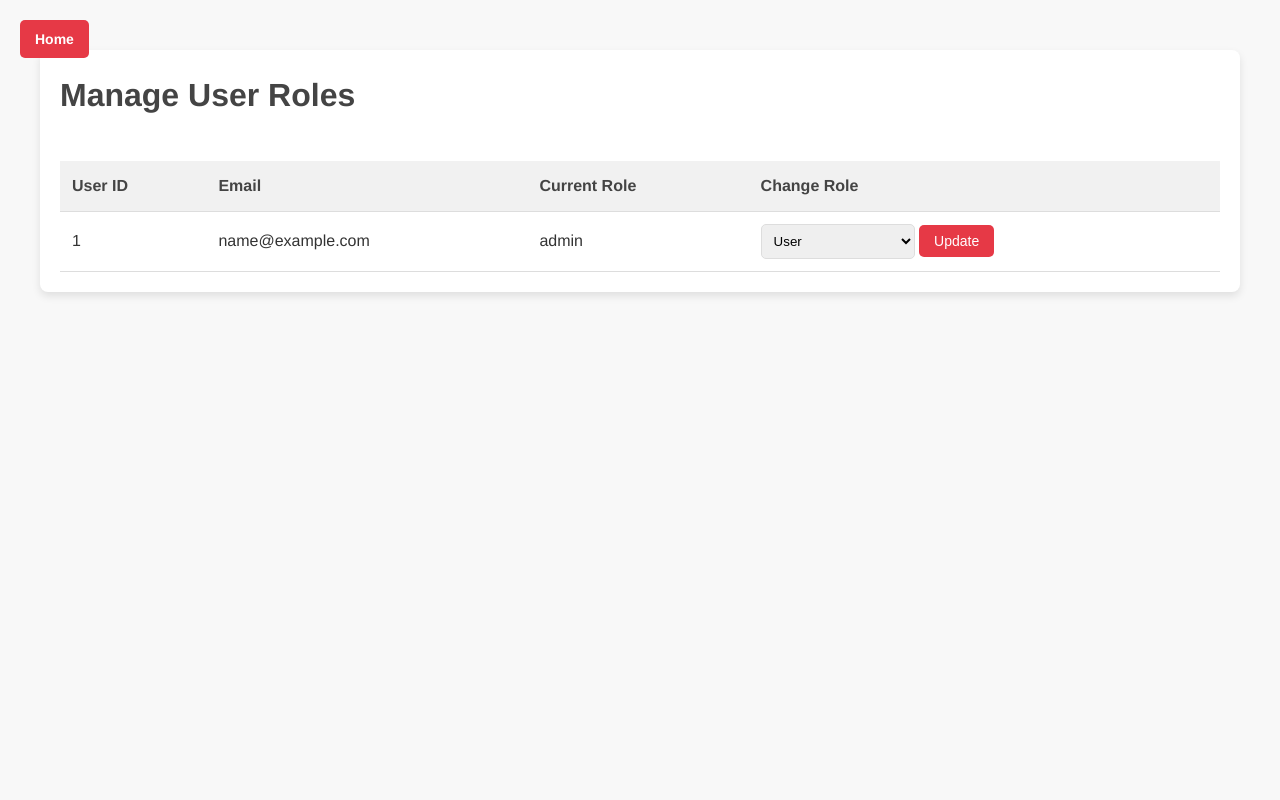
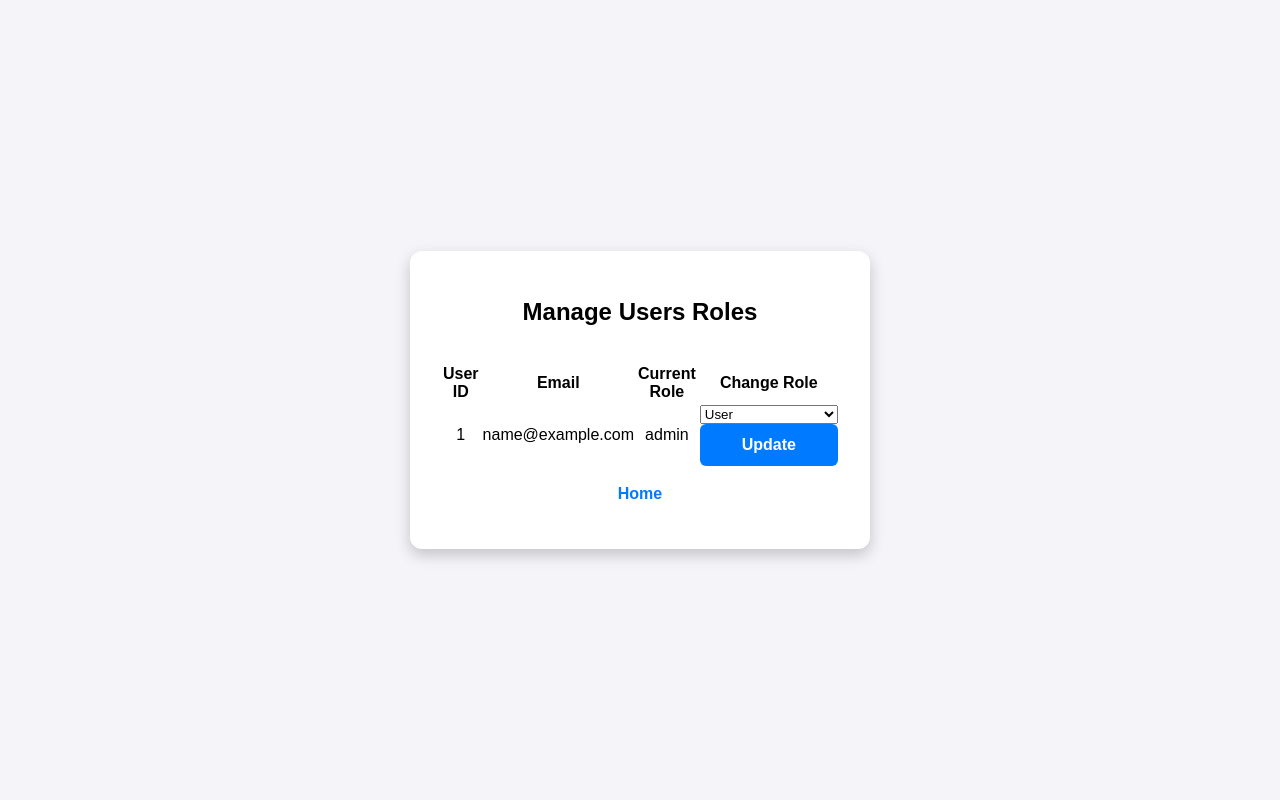
Before and after one commit to midani-47/Austrian-Flood-Monitor, a Flask app: template src/templates/manage_roles.html in a window 1280 px wide. Run offline with Flask 3, Linux system fonts and the light colour scheme; the template is opened without the code that fills it: most values are stand-ins (such as "Sample title", 1, 10 or a date in 2020); some libraries are stand-ins or nearby versions.

Commit message:
Revert "Admin View done (#33)" (#34)
This reverts commit d22012d1b5370bbcca122dafcd896b5ad9a5c0be.

```diff
--- a/src/static/manage_roles.css
+++ /dev/null
@@ -1,127 +0,0 @@
-/* General Styles */
-* {
-    box-sizing: border-box;
-    margin: 0;
-    padding: 0;
-}
-
-body {
-    font-family: 'Helvetica Neue', sans-serif;
-    background-color: #f8f8f8;
-    color: #333;
-    line-height: 1.6;
-    padding-top: 50px; /* Space for Home button */
-}
-
-.container {
-    max-width: 1200px;
-    margin: 0 auto;
-    padding: 20px;
-    background-color: white;
-    border-radius: 8px;
-    box-shadow: 0 4px 8px rgba(0, 0, 0, 0.1);
-}
-
-.header h1 {
-    font-size: 2rem;
-    color: #444;
-    margin-bottom: 20px;
-}
-
-/* Home Button */
-.home-button {
-    position: absolute;
-    top: 20px;
-    left: 20px;
-    background-color: #e63946;
-    color: white;
-    padding: 8px 15px;
-    font-size: 14px;
-    font-weight: 600;
-    text-decoration: none;
-    border-radius: 5px;
-    transition: background-color 0.3s ease, transform 0.3s ease;
-}
-
-.home-button:hover {
-    background-color: #d62828;
-    transform: scale(1.05);
-}
-
-.home-button:active {
-    background-color: #c21d1d;
-    transform: scale(0.98);
-}
-
-/* Table Styles */
-.table-wrapper {
-    margin-top: 20px;
-    overflow-x: auto; /* Ensure it scrolls if necessary */
-}
-
-table {
-    width: 100%;
-    border-collapse: collapse;
-    margin-top: 20px;
-    background-color: #fff;
-    border-radius: 8px;
-}
-
-table th, table td {
-    padding: 12px;
-    text-align: left;
-    border-bottom: 1px solid #ddd;
-}
-
-table th {
-    background-color: #f1f1f1;
-    color: #444;
-    font-size: 16px;
-    font-weight: 600;
-}
-
-table tr:nth-child(even) {
-    background-color: #f9f9f9;
-}
-
-table tr:hover {
-    background-color: #f4f4f4;
-}
-
-select {
-    padding: 8px;
-    border-radius: 5px;
-    border: 1px solid #ddd;
-}
-
-button {
-    background-color: #e63946;
-    color: white;
-    border: none;
-    padding: 8px 15px;
-    font-size: 14px;
-    border-radius: 5px;
-    cursor: pointer;
-    transition: background-color 0.3s ease;
-}
-
-button:hover {
-    background-color: #d62828;
-}
-
-button:active {
-    background-color: #c21d1d;
-}
-
-/* Flash Messages */
-.success-message {
-    color: green;
-    font-weight: bold;
-    margin-top: 10px;
-}
-
-.error-message {
-    color: red;
-    font-weight: bold;
-    margin-top: 10px;
-}
--- a/src/templates/index.html
+++ b/src/templates/index.html
@@ -8,7 +8,7 @@
     <link rel="stylesheet" href="../static/stylesheet.css">
 </head>
 <body>
-    <!-- Navbar -->
+        <!-- Navbar -->
     <nav class="navbar">
         <!-- Left Section: Menu -->
         <div class="navbar-left">
@@ -21,9 +21,7 @@
                     {% if perm_level > 2 %}
                         <a href="/emergencyresponse">Emergency Services</a>
                     {% endif %}
-                    {% if perm_level == 4 %}
-                        <a href="{{ url_for('Users.manage_roles') }}">Manage Users</a>
-                    {% endif %}
+                    <a href="#">Option 3</a>
                 </div>
             </div>
         </div>
--- a/src/templates/manage_roles.html
+++ b/src/templates/manage_roles.html
@@ -4,20 +4,18 @@
     <meta charset="UTF-8">
     <meta name="viewport" content="width=device-width, initial-scale=1.0">
     <title>Manage Roles</title>
-    <link rel="stylesheet" href="../static/manage_roles.css">
+    <link rel="stylesheet" href="{{ url_for('static', filename='styles.css') }}">
 </head>
 <body>
-    <!-- New, cleaner Home Button -->
-    <a href="{{ url_for('app_home') }}" class="home-button">Home</a>
     <div class="container">
         <div class="header">
-            <h1>Manage User Roles</h1>
+            <h1>Manage Users Roles</h1>
         </div>
-        <div class="table-wrapper">
         <table>
               <thead>
                      <tr>
                          <th>User ID</th>
+                         <!-- <th>Name</th> No name?-->
                          <th>Email</th>
                          <th>Current Role</th>
                          <th>Change Role</th>
@@ -52,7 +50,11 @@
                   {% endwith %}
                  </tbody>
         </table>
+        <!-- <p><a href="{{ url_for('Users.manage_roles') }}">Manage Roles</a></p>
+        <br> -->
+        <p><a href="{{ url_for('app_home') }}" class="btn btn-primary">Home</a></p>
+
         </div>
-    </div>
+
 </body>
 </html>
```
Also changed, not shown: src/static/scripts/index.js (+35 -1 lines). Lines whose indentation alone changed are shown as unchanged.
